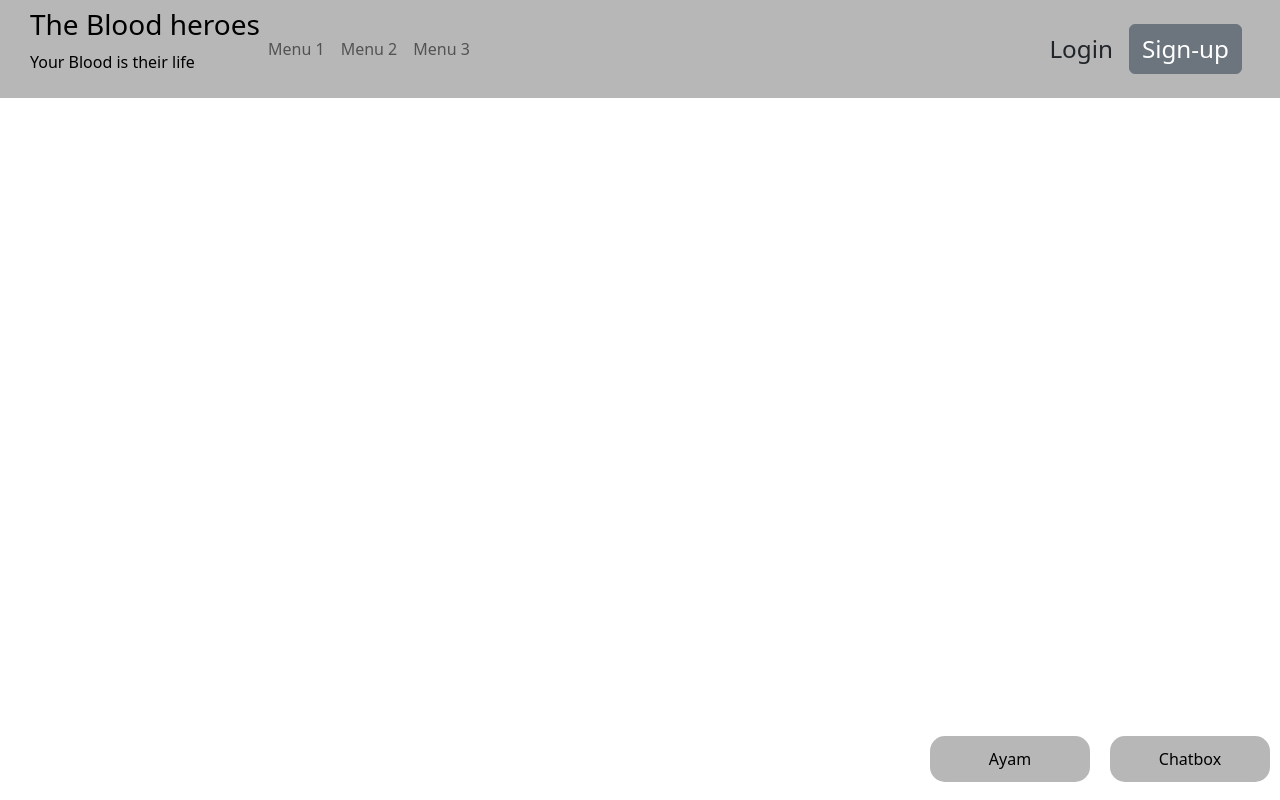
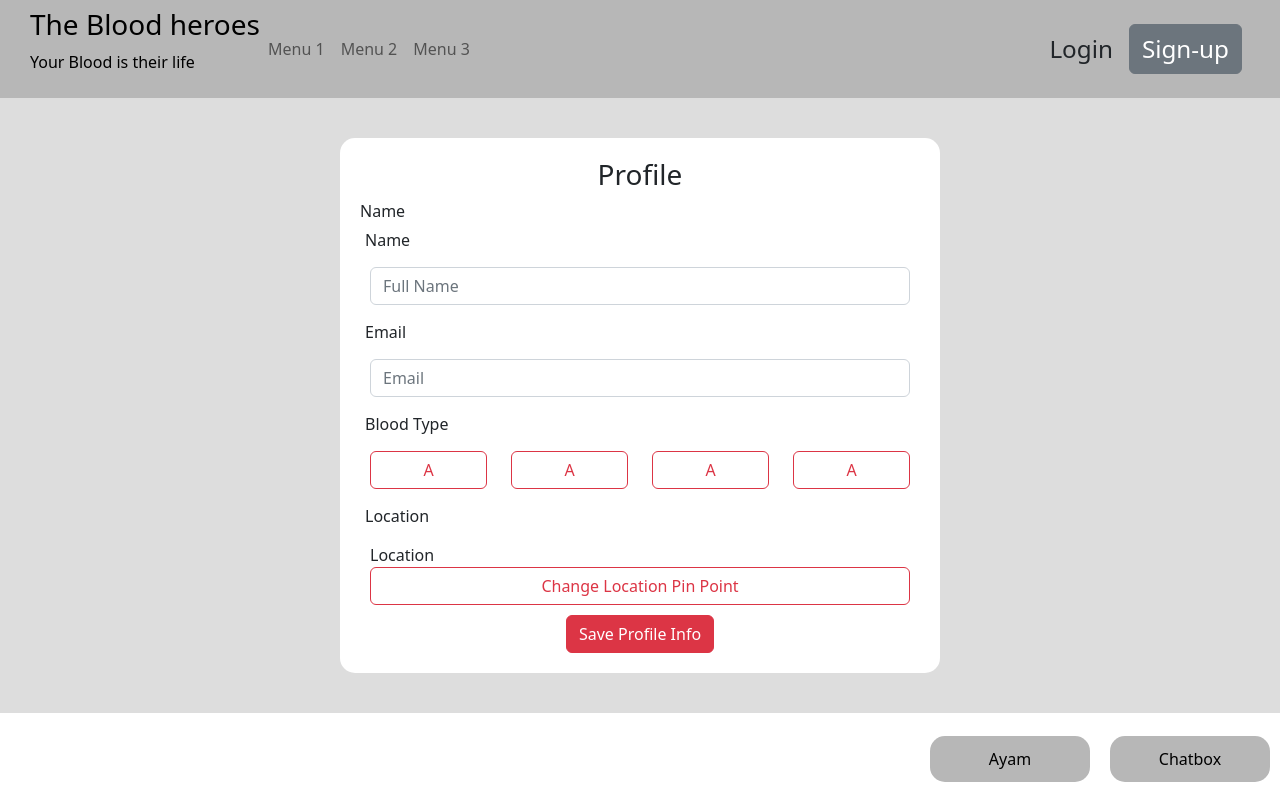
Before and after one commit to ApriyadiH/tbheroes, a React (Create React App) app: page /User in a window 1280 px wide. Built offline with nearby package versions, Linux system fonts and the light colour scheme; no server answers.

Commit message:
profil user

```diff
--- a/package.json
+++ b/package.json
@@ -16,6 +16,7 @@
     "react-redux": "^8.0.5",
     "react-router-dom": "^6.6.1",
     "react-scripts": "5.0.1",
+    "reactjs-popup": "^2.0.5",
     "redux": "^4.2.0",
     "socket.io-client": "^4.5.4",
     "styled-components": "^5.3.6",
--- a/src/components/General/Home.jsx
+++ b/src/components/General/Home.jsx
@@ -15,7 +15,7 @@ const Home = () => {
       <div>
         <h3>Statistic</h3>
         <div className="row">
-          <StContainerStatistic className="col">Recipients cscs</StContainerStatistic>
+          <StContainerStatistic className="col">Recipients</StContainerStatistic>
           <StContainerStatistic className="col">Donors</StContainerStatistic>
           <StContainerStatistic className="col">A Blood Type</StContainerStatistic>
           <StContainerStatistic className="col">B Blood Type</StContainerStatistic>
--- /dev/null
+++ b/src/components/General/User.jsx
@@ -0,0 +1,73 @@
+import 'bootstrap/dist/css/bootstrap.css';
+import 'bootstrap/dist/js/bootstrap.js';
+import styled from "styled-components";
+
+const User = () => {
+
+  return (
+
+    <StContainer className="container-fluid ">
+      <StContainerForm>
+        <div className="d-flex justify-content-center"><h3>Profile</h3></div>
+        <form>
+        <StContainerPicture>Name</StContainerPicture>
+        <StContainerLabel>Name</StContainerLabel>
+        <StContainerInput>
+            <input type="text" name="nama" class="form-control" placeholder="Full Name"/>
+        </StContainerInput>
+        <StContainerLabel>Email</StContainerLabel>
+        <StContainerInput>
+            <input type="text" name="email" class="form-control" placeholder="Email"/>
+        </StContainerInput>
+        <StContainerLabel>Blood Type</StContainerLabel>
+        <StContainerInput>
+            <div class="row">
+                <div className="col d-grid"> <input type="button" value="A" class="btn btn-outline-danger" /></div>
+                <div className="col d-grid"> <input type="button" value="A" class="btn btn-outline-danger" /></div>
+                <div className="col d-grid"> <input type="button" value="A" class="btn btn-outline-danger" /></div>
+                <div className="col d-grid"> <input type="button" value="A" class="btn btn-outline-danger" /></div>
+       </div>
+        </StContainerInput>
+        <StContainerLabel>Location</StContainerLabel>
+        <StContainerInput>
+            <div className="col d-grid">
+            Location
+            <input type="button" value="Change Location Pin Point" class="btn btn-outline-danger" />
+            </div>
+            </StContainerInput>
+        <input type="Submit" value="Save Profile Info" class="btn btn-danger d-grid gap-2 mx-auto" />
+      </form>
+      </StContainerForm>
+    </StContainer>
+  );
+};
+
+export default User;
+
+
+const StContainer = styled.div`
+  background-color: #dddddd;
+  padding: 20px;
+`
+
+const StContainerForm = styled.div`
+  background-color: #ffffff;
+  margin-left: auto;
+  margin-right: auto;
+  margin-top: 20px;
+  margin-bottom: 20px;
+  padding: 20px;
+  border-radius: 15px;
+  width: 600px;
+`
+const StContainerInput = styled.div`
+  padding: 10px;
+`
+const StContainerLabel = styled.div`
+  padding: 5px;
+`
+
+const StContainerPicture = styled.div`
+background-color: #ffffff;
+Border: 2px;
+`
--- /dev/null
+++ b/src/pages/User.js
@@ -0,0 +1,12 @@
+import React from "react";
+import User from '../components/General/User';
+
+function UserPage() {
+  return (
+    <div>
+      <User/>
+    </div>
+  );
+}
+
+export default UserPage;
--- a/src/shared/Router.js
+++ b/src/shared/Router.js
@@ -9,6 +9,7 @@ import Homepage from "../pages/Homepage";
 import Login from "../pages/Login";
 import Register from "../pages/Register";
 import ChatBox from "../components/General/Chatbox";
+import User from "../pages/User";
 
 const Router = () => {
   return (
@@ -22,6 +23,7 @@ const Router = () => {
         <Route path="/test" element={<Test />} />
         <Route path="/chat" element={<Chat />} />
         <Route path="/test2" element={<Test2 />} />
+        <Route path="/User" element={<User />} />
       </Routes>
       <ChatBox/>
     </BrowserRouter>
```
Also changed, not shown: 2 other files (tests, documents, lock files or other folders).
